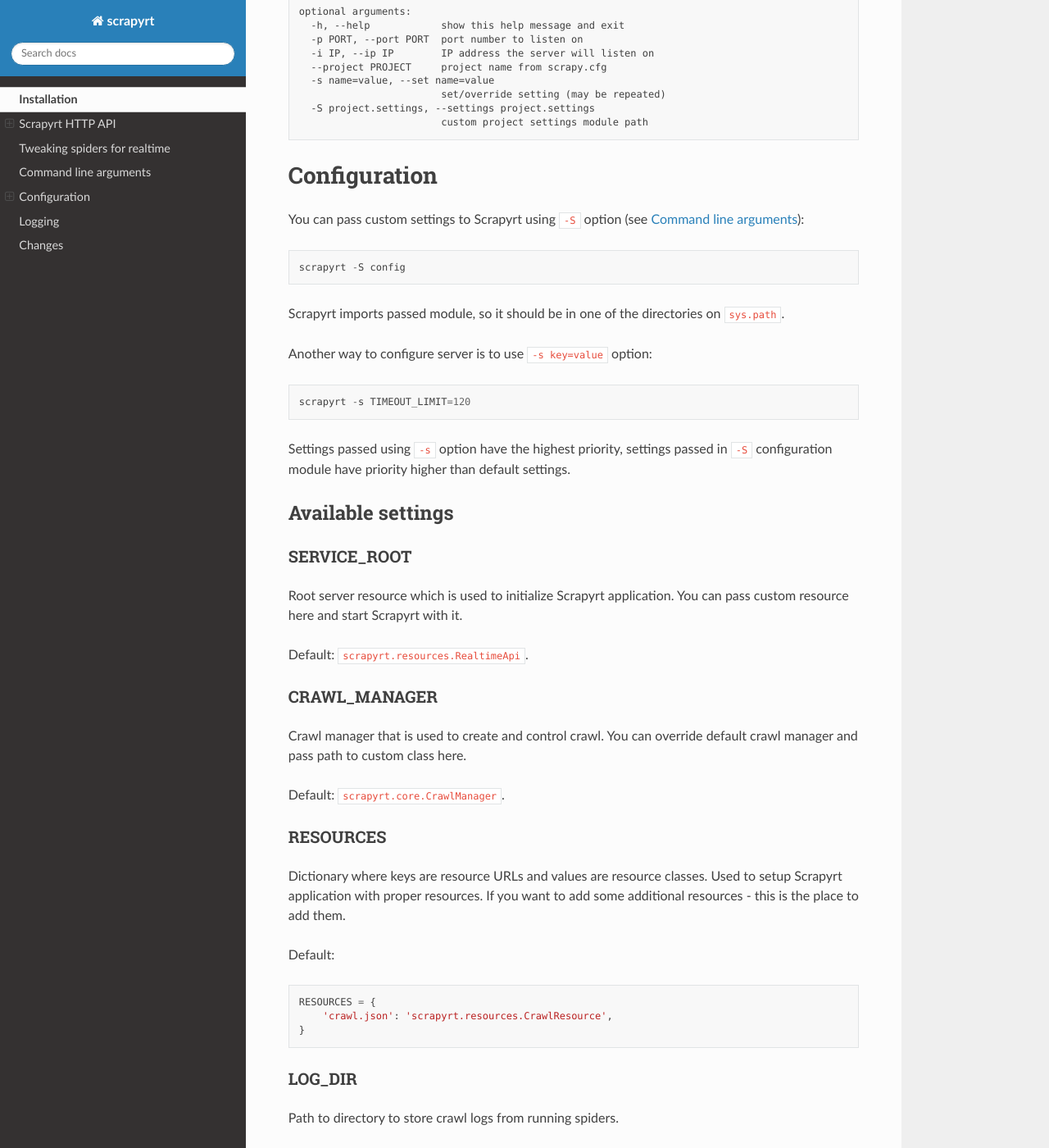
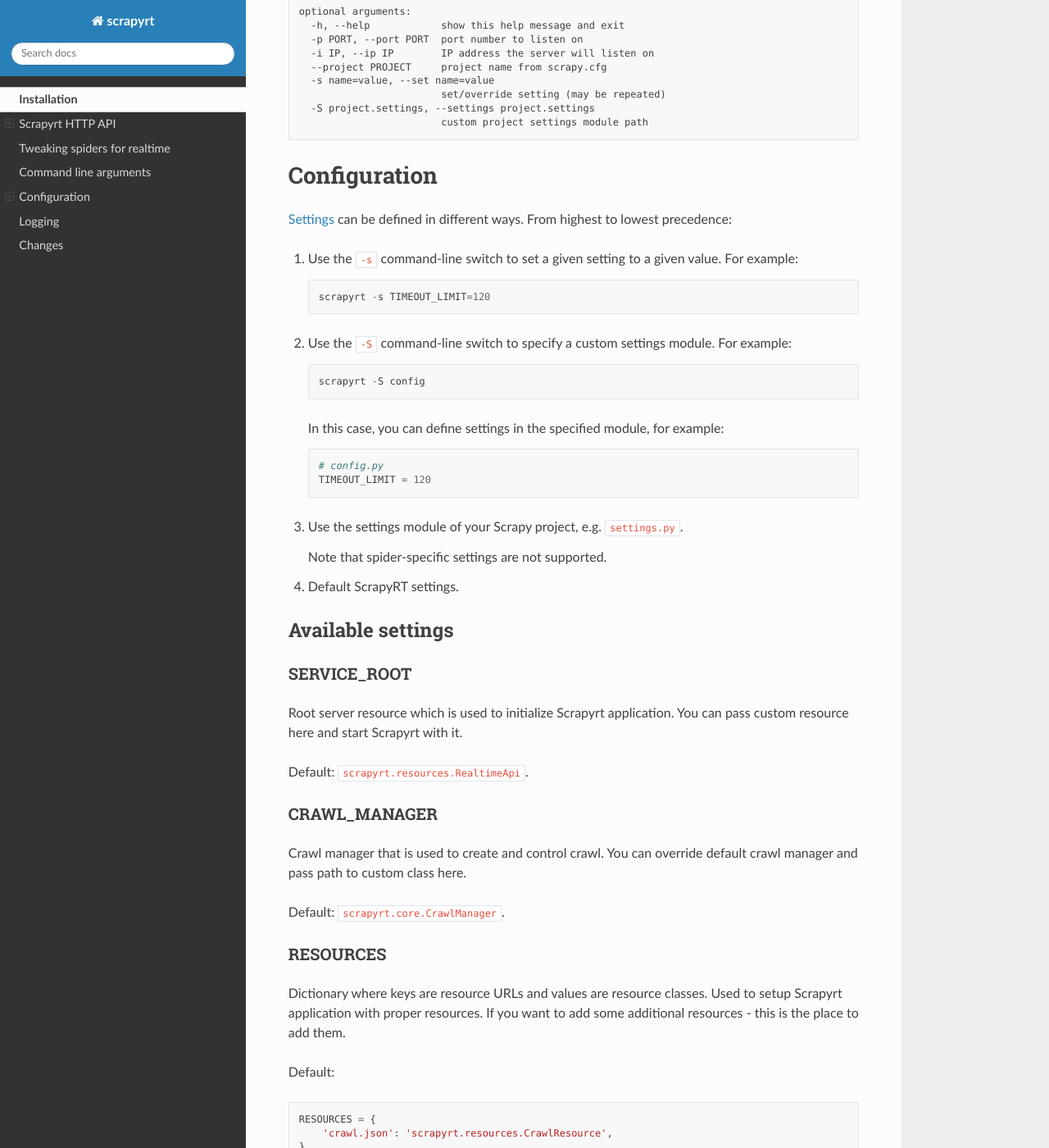
Before and after one commit to scrapinghub/scrapyrt, a Sphinx documentation site: the page built from docs/api.rst, in a window 1280 px wide and 1400 px high, scrolled down 8254 px. Shown: the whole window at 82% size. Built offline with Sphinx 7.4.7 and the Read the Docs theme 3.1.0, drawn with Linux system fonts in a browser that asks for light colours; some of the changed text lies outside the part shown.

Commit message:
Fix project setting support (#167)

```diff
--- a/docs/api.rst
+++ b/docs/api.rst
@@ -397,21 +397,35 @@
 Configuration
 =============
 
-You can pass custom settings to Scrapyrt using ``-S`` option
-(see `Command line arguments`_)::
+:ref:`Settings <settings>` can be defined in different ways. From highest to
+lowest precedence:
 
-    scrapyrt -S config
+1.  Use the ``-s`` command-line switch to set a given setting to a given value.
+    For example::
 
-Scrapyrt imports passed module, so it should be in one of the directories on
-``sys.path``.
+        scrapyrt -s TIMEOUT_LIMIT=120
 
-Another way to configure server is to use ``-s key=value`` option::
+2.  Use the ``-S`` command-line switch to specify a custom settings module. For
+    example::
 
-    scrapyrt -s TIMEOUT_LIMIT=120
+        scrapyrt -S config
 
-Settings passed using ``-s`` option have the highest priority, settings passed
-in ``-S`` configuration module have priority higher than default settings.
+    In this case, you can define settings in the specified module, for
+    example:
 
+    .. code-block:: python
+
+        # config.py
+        TIMEOUT_LIMIT = 120
+
+3.  Use the settings module of your Scrapy project, e.g. ``settings.py``.
+
+    Note that spider-specific settings are not supported.
+
+4.  Default ScrapyRT settings.
+
+
+.. _settings:
 
 Available settings
 ------------------
@@ -530,6 +544,20 @@
 
 .. _errback: https://docs.scrapy.org/en/latest/topics/request-response.htm#using-errbacks-to-catch-exceptions-in-request-processing
 
+SPIDER_LOG_FILE_TIMEFORMAT
+~~~~~~~~~~~~~~~~~~~~~~~~~~
+
+Default: ``"%Y-%m-%dT%H%M%S.%f"``.
+
+Spider logs will be kept in a file with name set to a timestamp using this
+format string.
+
+TWISTED_REACTOR
+~~~~~~~~~~~~~~~
+
+Default: Scrapy's default ``TWISTED_REACTOR``.
+
+Twisted reactor to install. If not set, Scrapy's default reactor is used.
 
 Spider settings
 ---------------
```
Also changed, not shown: other parts of docs/api.rst (+1 -1 lines), 1 other file.
